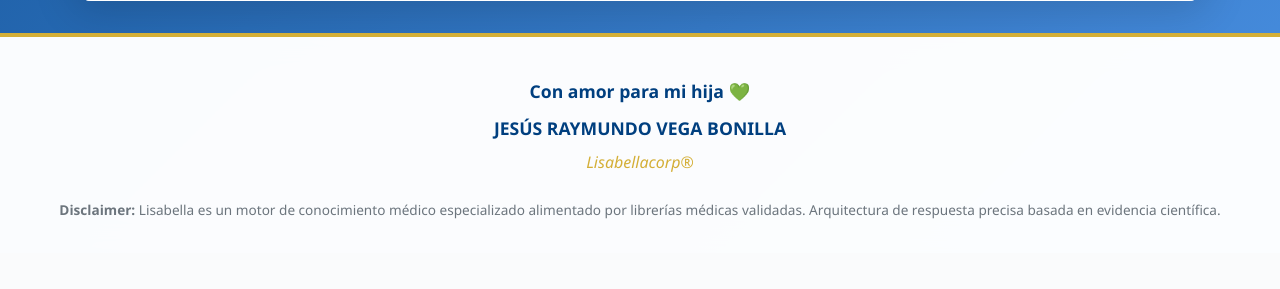
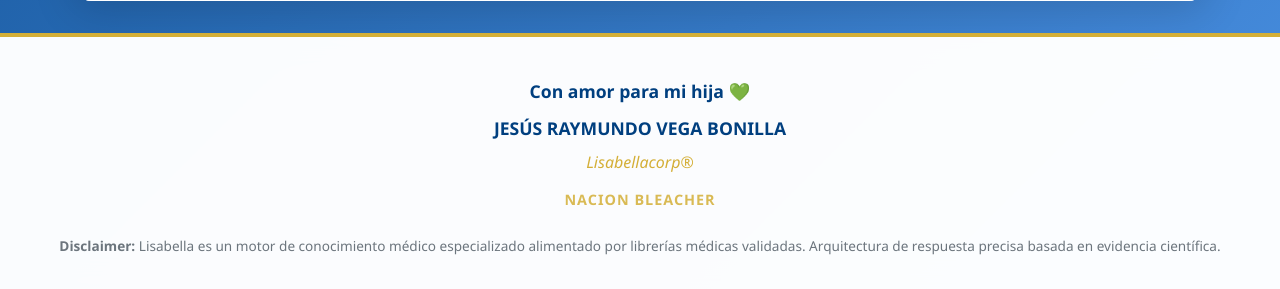
Before and after one commit to Lisabellacorp/Lisabella-Sistema-de-Inteligencia-Medica-Especializada, a Flask app: page / in a window 1280 px wide. Shown: the part 1298-1587 px from the top of the page. Before the commit the page ends 1517 px from the top, so only its background shows below. Run offline with Flask 3, Linux system fonts and the light colour scheme.

Commit message:
lisabella.html

```diff
--- a/templates/lisabella.html
+++ b/templates/lisabella.html
@@ -420,6 +420,15 @@
             margin-top: 0.5rem;
         }
 
+        .footer-bleacher {
+            font-size: 0.9rem;
+            color: var(--uas-dorado);
+            font-weight: 600;
+            margin-top: 0.8rem;
+            letter-spacing: 1px;
+            opacity: 0.85;
+        }
+
         .footer-disclaimer {
             margin-top: 1.5rem;
             font-size: 0.85rem;
@@ -560,6 +569,7 @@
             <div class="footer-credit">Con amor para mi hija 💚</div>
             <div class="footer-credit">JESÚS RAYMUNDO VEGA BONILLA</div>
             <div class="footer-slogan">Lisabellacorp®</div>
+            <div class="footer-bleacher">NACION BLEACHER</div>
             <div class="footer-disclaimer">
                 <strong>Disclaimer:</strong> Lisabella es un motor de conocimiento médico especializado alimentado por librerías médicas validadas. Arquitectura de respuesta precisa basada en evidencia científica.
             </div>
@@ -620,7 +630,7 @@
                 addMessage('bot', `
                     <strong>❌ Error de Conexión</strong><br><br>
                     ${error.message}<br><br>
-                    <em style="font-size: 0.9rem;">Verifica que el backend Python esté ejecutándose en http://localhost:5000</em>
+                    <em style="font-size: 0.9rem;">Verifica la conexión con el servidor</em>
                 `);
             }
 
@@ -630,7 +640,7 @@
         }
 
         async function callBackend(question) {
-            const response = await fetch('http://localhost:5000/ask', {
+            const response = await fetch('/ask', {
                 method: 'POST',
                 headers: {
                     'Content-Type': 'application/json',
```
